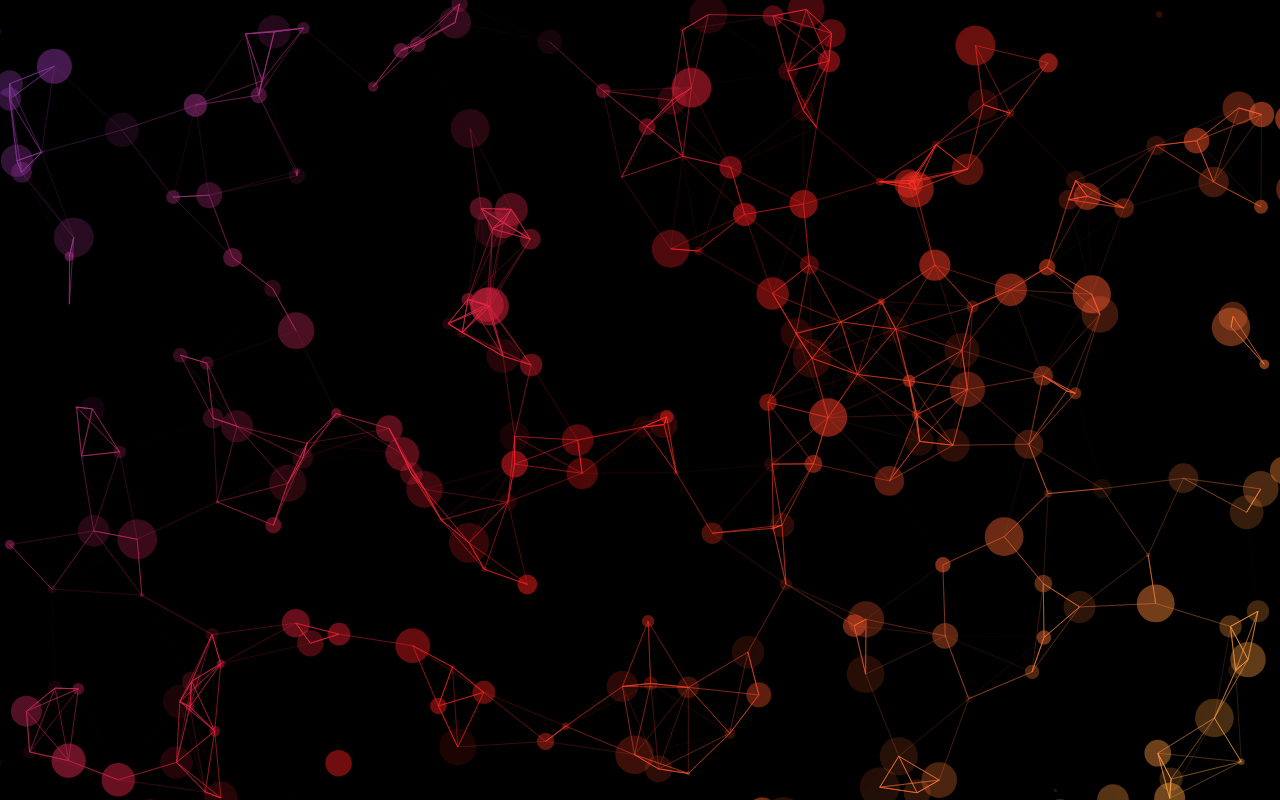
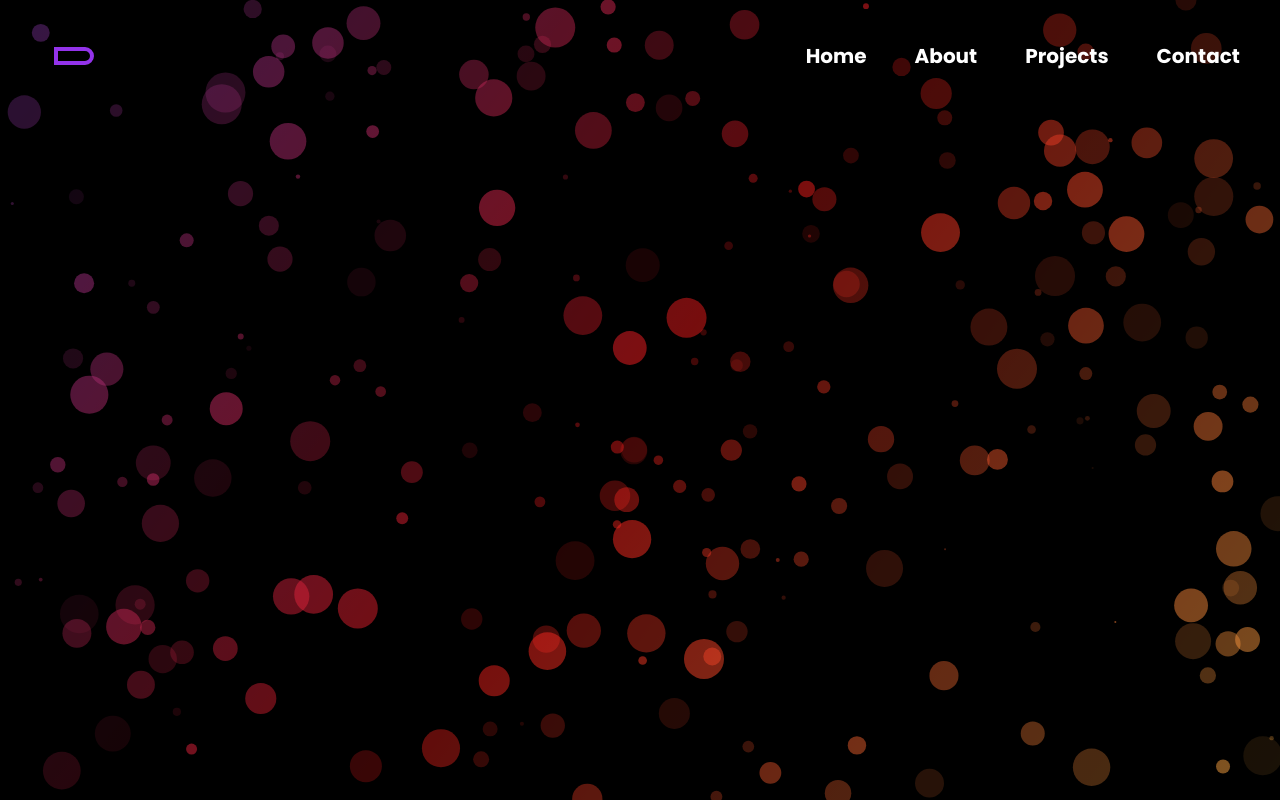
Before and after one commit to joelvappiani/portfolio-latest, a Next.js app: page / in a window 1280 px wide. Built offline with nearby package versions, Linux system fonts and the light colour scheme.

Commit message:
protfolio navigation begin

```diff
--- a/package.json
+++ b/package.json
@@ -9,11 +9,14 @@
     "lint": "next lint"
   },
   "dependencies": {
+    "framer-motion": "^10.16.4",
+    "hamburger-react": "^2.5.0",
     "next": "13.5.4",
     "react": "^18",
     "react-dom": "^18",
     "react-tsparticles": "^2.12.2",
-    "tsparticles": "^2.12.0"
+    "tsparticles": "^2.12.0",
+    "tsparticles-engine": "^2.12.0"
   },
   "devDependencies": {
     "@types/node": "^20",
--- a/src/app/layout.tsx
+++ b/src/app/layout.tsx
@@ -1,12 +1,27 @@
 import './globals.css'
 import type { Metadata } from 'next'
-import { Inter } from 'next/font/google'
+import { Inter, IBM_Plex_Sans, Poppins } from 'next/font/google'
 
-const inter = Inter({ subsets: ['latin'] })
+const inter = Inter({
+  subsets: ['latin'],
+  variable: '--font-inter'
+})
+
+const poppins = Poppins({
+  weight: ['100', '200', '300', '400', '500', '600', '700', '800', '900'],
+  subsets: ['latin'],
+  variable: '--font-poppins'
+})
+
+const ibmPlex = IBM_Plex_Sans({
+  weight: ['100', '200', '300', '400', '500', '600', '700',],
+  subsets: ['latin'],
+  variable: '--font-ibm'
+})
 
 export const metadata: Metadata = {
-  title: 'Create Next App',
-  description: 'Generated by create next app',
+  title: 'Joël Vappiani - Developer Fullstack JS',
+  description: 'React | Nextjs | Node | Express | Nest | MongoDB ',
 }
 
 export default function RootLayout({
@@ -15,7 +30,7 @@ export default function RootLayout({
   children: React.ReactNode
 }) {
   return (
-    <html lang="en">
+    <html lang="en" className={`${inter.variable} ${ibmPlex.variable} ${poppins.variable}`}>
       <body className={inter.className}>{children}</body>
     </html>
   )
--- a/src/app/page.tsx
+++ b/src/app/page.tsx
@@ -1,10 +1,11 @@
 import Hero from "@/components/pages/Hero";
-
+import Preloader from "@/components/elements/Preloader";
 
 
 export default function Home() {
   return (
     <main className="">
+      <Preloader />
       <Hero />
     </main>
   )
--- /dev/null
+++ b/src/components/elements/Preloader.tsx
@@ -0,0 +1,29 @@
+'use client'
+import React, { useEffect } from 'react'
+import style from '@/styles/loader.module.css'
+import { useAnimate } from 'framer-motion'
+
+import Title from './Title'
+const Preloader = () => {
+    const [scope, animate] = useAnimate()
+    useEffect(() => {
+        preloaderAnimation()
+    }, [])
+    async function preloaderAnimation() {
+        await animate(scope.current, { translateX: "100%" }, { delay: 2.2, duration: 0.8 })
+        animate(scope.current, { display: "none" });
+    }
+    return (
+        <div
+            ref={scope}
+            className='absolute top-0 z-50 w-screen h-screen bg-black flex justify-center items-center' >
+            <div className='w-fit flex flex-col justify-center items-center'>
+
+                <Title size='sm' delay={0} />
+                <span className={style.loader} />
+            </div>
+        </div>
+    )
+}
+
+export default Preloader
--- /dev/null
+++ b/src/components/elements/Title.tsx
@@ -0,0 +1,29 @@
+'use client'
+import React, { useEffect } from 'react'
+import { useAnimate } from 'framer-motion'
+import { TitleProps } from '@/types/Title'
+
+const Title = ({ size, delay }: TitleProps) => {
+    const [scope, animate] = useAnimate()
+    useEffect(() => {
+        letterAnimation()
+    }, [])
+    async function letterAnimation() {
+        await animate(scope.current, { borderColor: 'rgb(147 51 234)' }, { duration: .3, delay })
+        animate(scope.current, { width: 40 }, { duration: .5, delay: .2 });
+    }
+    if (size === 'sm') {
+        return (
+            <div className='w-[150px] flex justify-center'>
+                <h1 className='flex justify-center items-center font-poppins font-[600] text-2xl'>
+                    <div ref={scope} className=' w-5 h-[18px] border-white border-[4px] mx-[1px] rounded-r-[30px]' />JOVAP</h1>
+            </div>
+        )
+    } else {
+        return (
+            <div>Big title</div>
+        )
+    }
+}
+
+export default Title
--- /dev/null
+++ b/src/components/elements/navigation/DrawerMenu.tsx
@@ -0,0 +1,45 @@
+'use client'
+import React, { useEffect } from 'react'
+import { useAnimate, stagger } from 'framer-motion'
+import { DrawerProps } from '@/types/Drawer'
+
+const DrawerMenu = ({ isVisible, changeVisible }: DrawerProps) => {
+    const items = ["Home", "About", "Projects", "Contact"]
+    const [scope, animate] = useAnimate()
+    useEffect(() => {
+        isVisible ? openDrawerAnimation() : closeDrawerAnimation()
+
+    }, [isVisible])
+    console.log(isVisible)
+    async function openDrawerAnimation() {
+
+        animate(scope.current, { display: "flex" })
+        await animate(scope.current, { opacity: 1 }, { ease: 'easeInOut', duration: .2 })
+        await animate('ul', { width: '40%' }, { ease: "linear", duration: .3 })
+        animate('li', { opacity: 1, x: -10 }, { duration: 0.1, delay: stagger(0.15) })
+        // await animate(scope?.current, { borderRadius: 0 }, { ease: "linear" })
+    }
+    async function closeDrawerAnimation() {
+        await animate('li', { opacity: 0, x: 10 }, { duration: 0.1, delay: stagger(0.15, { from: 'last' }) })
+        await animate("ul", { width: 0 }, { ease: "linear", duration: .3 })
+        await animate(scope.current, { opacity: 0 }, { ease: 'easeInOut', duration: .2 })
+        animate(scope.current, { display: "none" })
+    }
+
+    return (
+        <div
+            ref={scope}
+            onClick={() => changeVisible(false)}
+            className='absolute top-0 left-0 bg-black bg-opacity-30 w-full h-full z-0'>
+
+            <ul
+                className={'absolute z-10 top-0 right-0 h-screen w-0 bg-black bg-opacity-70  gap-10 flex flex-col justify-start items-end pr-10 pt-32 '}>
+                {items.map((item: string, i: number) => (
+                    <li key={i} className="opacity-0 translate-x-[10px] text-white font-bold font-poppins">{item}</li>
+                ))}
+            </ul>
+        </div>
+    )
+}
+
+export default DrawerMenu
--- /dev/null
+++ b/src/components/elements/navigation/NavBar.tsx
@@ -0,0 +1,31 @@
+"use client"
+import React, { useState } from 'react'
+import Title from '../Title'
+import Hamburger from 'hamburger-react'
+import DrawerMenu from './DrawerMenu'
+
+const NavBar = () => {
+    const [isOpen, setIsOpen] = useState<boolean>(false)
+    const items = ["Home", "About", "Projects", "Contact"]
+
+    function changeVisible(isDrawerClosed: boolean) {
+        return setIsOpen(isDrawerClosed)
+    }
+    return (
+        <nav className='flex justify-between items-center font-poppins font-bold text-xl mt-10 mx-10'>
+
+            <Title size={'sm'} delay={2.5} />
+            <ul className='hidden self-center md:flex md:gap-12 md:items-center'>
+                {items.map((item: string, i: number) => (
+                    <span key={i} className="text-white font-bold font-poppins">{item}</span>
+                ))}
+            </ul>
+            <div className='absolute right-10 md:hidden z-20'>
+                <Hamburger toggled={isOpen} toggle={setIsOpen} size={20} />
+            </div>
+            <DrawerMenu isVisible={isOpen} changeVisible={changeVisible} />
+        </nav>
+    )
+}
+
+export default NavBar
--- a/src/components/pages/Hero.tsx
+++ b/src/components/pages/Hero.tsx
@@ -1,26 +1,16 @@
 'use client'
 import React from 'react'
-import { useCallback } from 'react';
+import { motion } from 'framer-motion'
 import { loadFull } from 'tsparticles';
+import { IOptions, RecursivePartial, tsParticles } from 'tsparticles-engine';
 import Particles from 'react-tsparticles'
+import NavBar from '../elements/navigation/NavBar';
 const Hero = () => {
-
-
-    const particlesInit = useCallback(async (engine) => {
-        console.log(engine);
-        // you can initiate the tsParticles instance (engine) here, adding custom shapes or presets
-        // this loads the tsparticles package bundle, it's the easiest method for getting everything ready
-        // starting from v2 you can add only the features you need reducing the bundle size
-        await loadFull(engine);
-    }, []);
-
-    const particlesLoaded = useCallback(async (container) => {
-        await console.log(container);
-    }, []);
-    const particlesConfig = {
+    loadFull(tsParticles)
+    const particlesConfig: RecursivePartial<IOptions> = {
         fullScreen: {
             enable: true,
-            zIndex: 0
+            zIndex: -1
         },
         particles: {
             number: {
@@ -151,14 +141,11 @@ const Hero = () => {
         }
     }
     return (
+        <div>
+            <Particles options={particlesConfig} />
+            <NavBar />
 
-        <Particles
-            options={particlesConfig}
-            id='tsparticles'
-            particlesLoaded='particlesLoaded'
-            init={particlesInit}
-            loaded={particlesLoaded}
-        />
+        </div>
 
     )
 }
--- /dev/null
+++ b/src/styles/loader.module.css
@@ -0,0 +1,33 @@
+.loader {
+    width: 80%;
+    height: 4.8px;
+    border-radius: 4px;
+    display: inline-block;
+    position: relative;
+    background: rgba(255, 255, 255, 0.15);
+    overflow: hidden;
+}
+
+.loader::after {
+    content: '';
+    box-sizing: border-box;
+    width: 40px;
+    border-radius: 4px;
+    height: 4.8px;
+    background: #FFF;
+    position: absolute;
+    top: 0;
+    left: 0;
+    animation: animFw 0.8s linear infinite;
+}
+
+@keyframes animFw {
+    0% {
+        margin-left: -100%
+    }
+
+
+    100% {
+        margin-left: 100%
+    }
+}
--- /dev/null
+++ b/src/types/Drawer.ts
@@ -0,0 +1,8 @@
+export type DrawerProps = {
+    isVisible: boolean;
+    changeVisible: (isDrawerClosed: boolean) => void
+}
+export type MenuItemProps = {
+    text: string;
+    translate: 'left' | 'right';
+}
--- /dev/null
+++ b/src/types/Title.ts
@@ -0,0 +1,4 @@
+export type TitleProps = {
+    size: 'lg' | 'sm';
+    delay: number;
+}
--- a/tailwind.config.ts
+++ b/tailwind.config.ts
@@ -13,6 +13,11 @@ const config: Config = {
         'gradient-conic':
           'conic-gradient(from 180deg at 50% 50%, var(--tw-gradient-stops))',
       },
+      fontFamily: {
+        sans: ['var(--font-inter)'],
+        ibm: ['var(--font-ibm)'],
+        poppins: ['var(--font-poppins)']
+      },
     },
   },
   plugins: [],
```
Also changed, not shown: public/images/photo-jojo.jpg (added), 1 other file (tests, documents, lock files or other folders).
